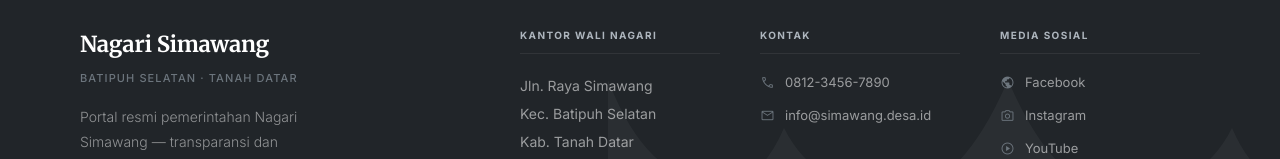
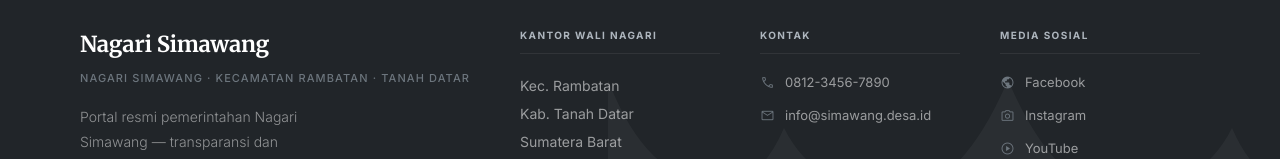
Before and after one commit to ZakyAzda/SimawangProfile, a Next.js app: page / in a window 1280 px wide. Shown: the part 6001-6160 px from the top of the page. Built offline with nearby package versions, Linux system fonts and the light colour scheme; no server answers; the database is empty.

Commit message:
content: mengubah alamat dan kecamatan

```diff
--- a/src/components/Footer.tsx
+++ b/src/components/Footer.tsx
@@ -63,7 +63,7 @@ export function Footer() {
               Nagari Simawang
             </div>
             <p style={{ fontSize: "11px", fontWeight: 500, letterSpacing: "0.1em", textTransform: "uppercase", color: "var(--accent-l)", marginBottom: "16px" }}>
-              Batipuh Selatan · Tanah Datar
+              Nagari Simawang · Kecamatan Rambatan · Tanah Datar
             </p>
             <p style={{ fontSize: "14px", fontWeight: 300, color: "rgba(255,255,255,0.5)", lineHeight: 1.8, maxWidth: "260px" }}>
               Portal resmi pemerintahan Nagari Simawang — transparansi dan keterbukaan informasi publik.
@@ -79,8 +79,7 @@ export function Footer() {
               Kantor Wali Nagari
             </h4>
             <address style={{ fontStyle: "normal", fontSize: "14px", color: "rgba(255,255,255,0.55)", lineHeight: 2 }}>
-              Jln. Raya Simawang<br />
-              Kec. Batipuh Selatan<br />
+              Kec. Rambatan<br />
               Kab. Tanah Datar<br />
               Sumatera Barat
             </address>
```
